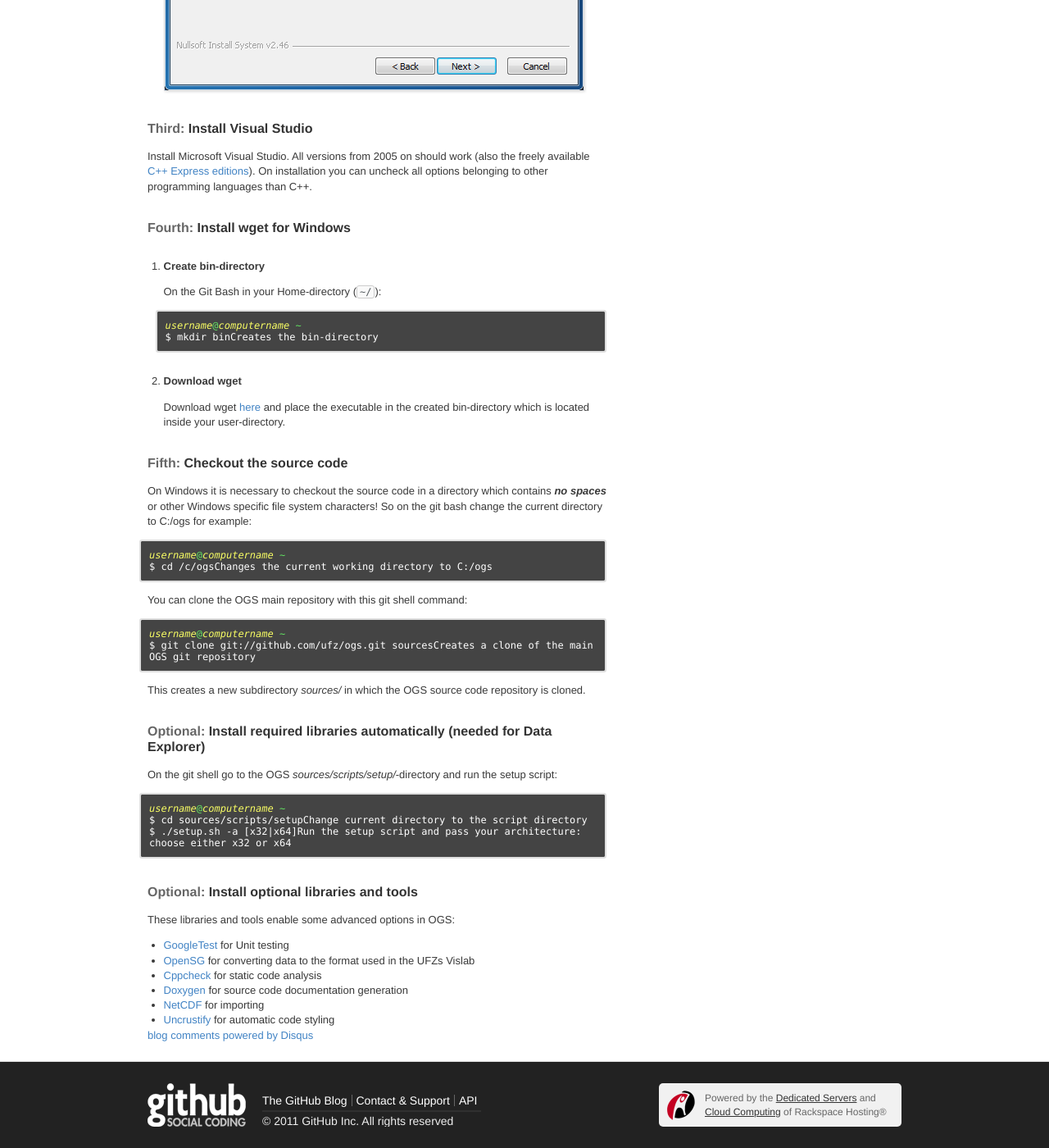
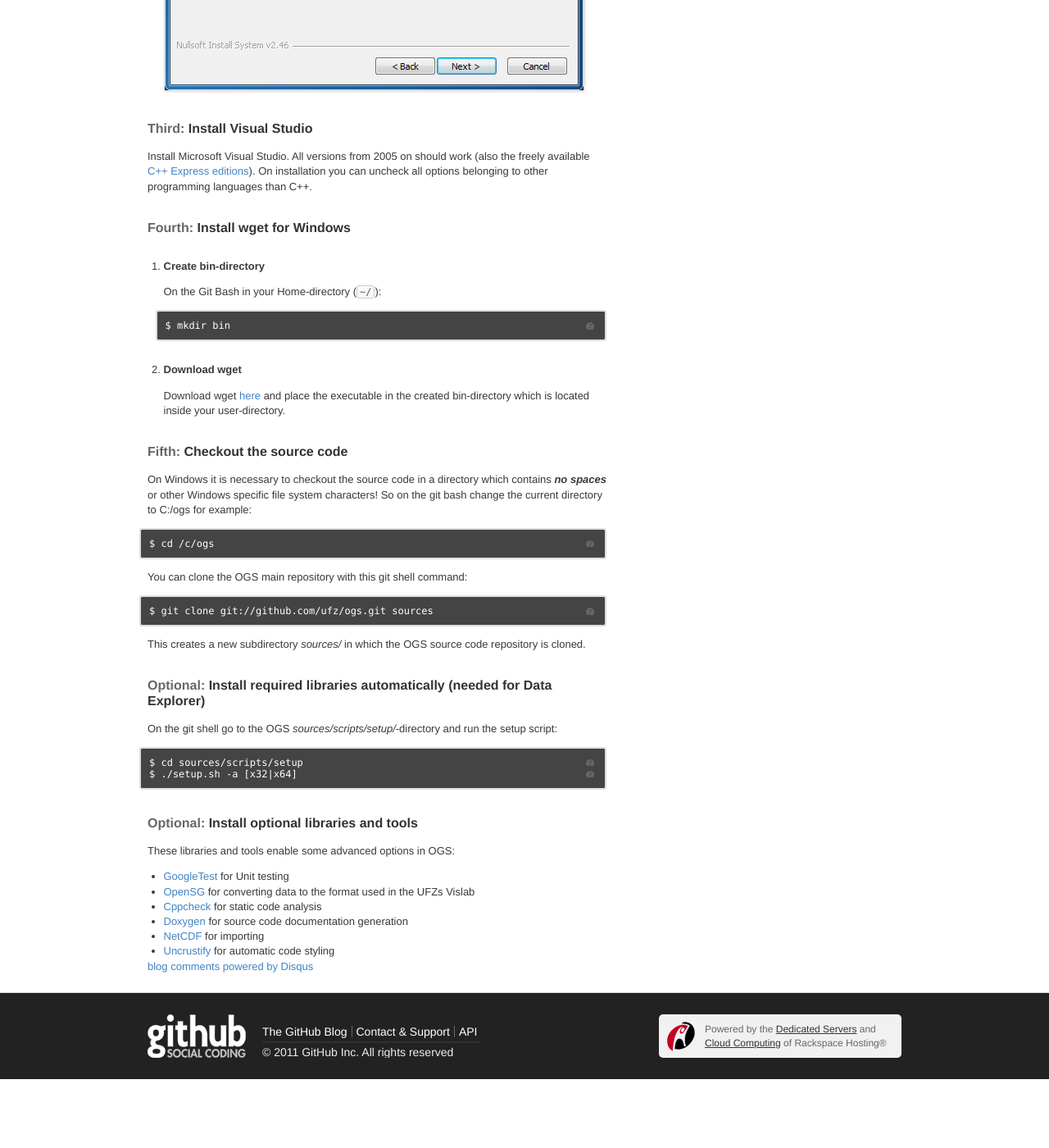
Before and after one commit to ufz/devguide, a Jekyll site: the page built from _posts/2011-07-07-win-prerequisites.markdown, in a window 1280 px wide and 1400 px high, scrolled down 1026 px. Shown: the whole window at 82% size. Built offline with Jekyll 4.4.1, drawn with Linux system fonts in a browser that asks for light colours; comment, search, counter and statistics services are not loaded; after the commit the page ends 2342 px from its top, so only the background shows below that.

Commit message:
Fixed typos

```diff
--- a/_includes/ccmake.markdown
+++ b/_includes/ccmake.markdown
@@ -1,5 +1,7 @@
 A better way of running cmake on the command line is to use the `ccmake` tool. This is a shell tool but with some graphical user interface. To use it just run `ccmake` inside your build directory with the generator you want to use the and also path to the source code as parameters:
 
-<span class="codeline">$ ccmake -G "Unix Makefiles ../sources"<span></span>Runs ccmake</span>
+<pre class="terminal bootcamp">
+	<span class="codeline">$ ccmake -G "Unix Makefiles ../sources"<span>Runs ccmake</span></span>
+</pre>
 
 First press the *C*-key for *Configure*. You are now presented the available configuration options. You can navigate in the list with the cursor keys and toggle / alter options with the *Enter*-key. You may also press the *T*-key to toggle (previously hidden) advanced options. Press the *C*-key again and again until the *Generate*-option becomes visible. Press the *G*-key to generate the project files and exit ccmake.
--- a/_includes/checkout-general.markdown
+++ b/_includes/checkout-general.markdown
@@ -1,9 +1,8 @@
 You can clone the OGS main repository with this git shell command:
 
 <pre class="terminal bootcamp">
-		<span class="bash-output"><em>username</em>@<em>computername</em> ~</span>
-		<span class="codeline">$ git clone git://github.com/ufz/ogs.git sources<span></span>Creates a clone of the main OGS git repository</span>
-	</pre>
+	<span class="codeline">$ git clone git://github.com/ufz/ogs.git sources<span>Creates a clone of the main OGS git repository</span></span>
+</pre>
 
 This creates a new subdirectory *sources/* in which the OGS source code repository is
 cloned.
--- a/_includes/cmake-cli.markdown
+++ b/_includes/cmake-cli.markdown
@@ -1,5 +1,7 @@
 CMake can be run from the shell by invoking the `cmake` command inside a build directory. You can pass any CMake variable or option with `-DVARIABLE_NAME=VALUE`. You can also pass the generator you want to use (e.g. *Unix Makefiles* or *Visual Studio 8 2005*-project files) with the `-G` parameter (to see all available generators just run cmake without any parameters). The last parameter to the CMake command is the path to the source code directory. A typical call would look like this:
 
-<span class="codeline">$ cmake -DOGS_FEM_MPI=ON -G "Unix Makefiles" ../sources<span></span>Configures the project with one option and generates unix makefiles.</span>
+<pre class="terminal bootcamp">
+	<span class="codeline">$ cmake -DOGS_FEM_MPI=ON -G "Unix Makefiles" ../sources<span>Configures the project with one option and generates unix makefiles.</span></span>
+</pre>
 
 **Important**: Please run CMake at least twice to correctly configure the project.
--- a/_posts/2011-07-07-win-prerequisites.markdown
+++ b/_posts/2011-07-07-win-prerequisites.markdown
@@ -35,8 +35,7 @@ On installation you can uncheck all options belonging to other programming
 	On the Git Bash in your Home-directory (`~/`):
 
 	<pre class="terminal bootcamp">
-		<span class="bash-output"><em>username</em>@<em>computername</em> ~</span>
-		<span class="codeline">$ mkdir bin<span></span>Creates the bin-directory</span>
+		<span class="codeline">$ mkdir bin<span>Creates the bin-directory</span></span>
 	</pre>
 
 2. <span class="step-title">Download wget</span>
@@ -51,8 +50,7 @@ On Windows it is necessary to checkout the source code in a directory which cont
 on the git bash change the current directory to C:/ogs for example:
 
 <pre class="terminal bootcamp">
-	<span class="bash-output"><em>username</em>@<em>computername</em> ~</span>
-	<span class="codeline">$ cd /c/ogs<span></span>Changes the current working directory to C:/ogs</span>
+	<span class="codeline">$ cd /c/ogs<span>Changes the current working directory to C:/ogs</span></span>
 </pre>
 
 {% include checkout-general.markdown %}
@@ -63,10 +61,9 @@ On the git shell go to the OGS *sources/scripts/setup/*-directory and run the se
 script:
 
 <pre class="terminal bootcamp">
-		<span class="bash-output"><em>username</em>@<em>computername</em> ~</span>
-		<span class="codeline">$ cd sources/scripts/setup<span></span>Change current directory to the script directory</span>
-		<span class="codeline">$ ./setup.sh -a [x32|x64]<span></span>Run the setup script and pass your architecture: choose either x32 or x64</span>
-	</pre>
+	<span class="codeline">$ cd sources/scripts/setup<span>Change current directory to the script directory</span></span>
+	<span class="codeline">$ ./setup.sh -a [x32|x64]<span>Run the setup script and pass your architecture: choose either x32 or x64</span></span>
+</pre>
 
 ## <span class="step">Optional:</span> Install optional libraries and tools ##
 
```
Also changed, not shown: _posts/2011-07-07-mac-prerequisites.markdown (+4 -8 lines).
